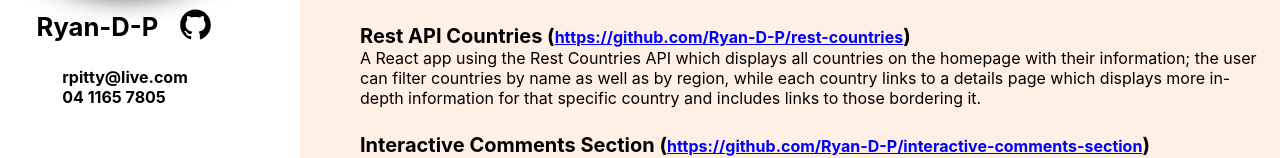
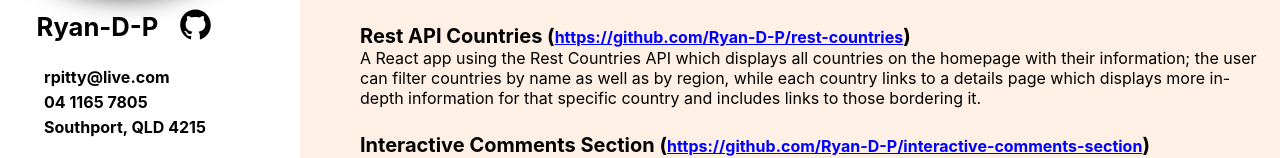
Before and after one commit to Ryan-D-P/portfolio-app, a React (Create React App) app: page /portfolio-app/resume in a window 1280 px wide. Shown: the part 430-588 px from the top of the page. Built offline with nearby package versions, Linux system fonts and the light colour scheme.

Commit message:
Address to resume.

```diff
--- a/src/Resume.js
+++ b/src/Resume.js
@@ -19,6 +19,7 @@ const Resume = () => {
                 <div className="profile-details">
                     <p>rpitty@live.com</p>
                     <p>04 1165 7805</p>
+                    <p>Southport, QLD 4215</p>
                 </div>
             </div>
             <div className="sections-column">
--- a/src/css/Resume.css
+++ b/src/css/Resume.css
@@ -53,6 +53,12 @@
     width: 35px;
 }
 
+.profile-details {
+    display: flex;
+    flex-direction: column;
+    gap: 5px;
+}
+
 .profile-details > p {
     font-weight: 700;
 }
```
